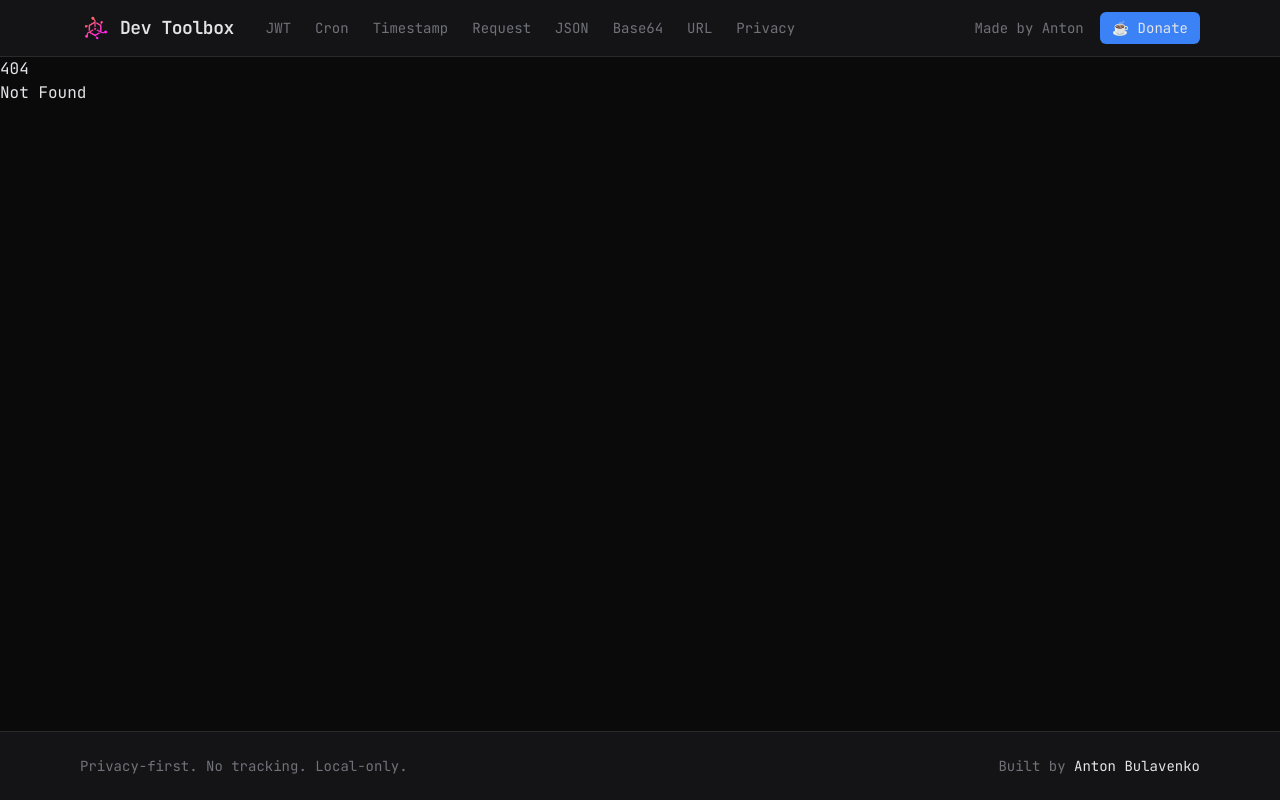
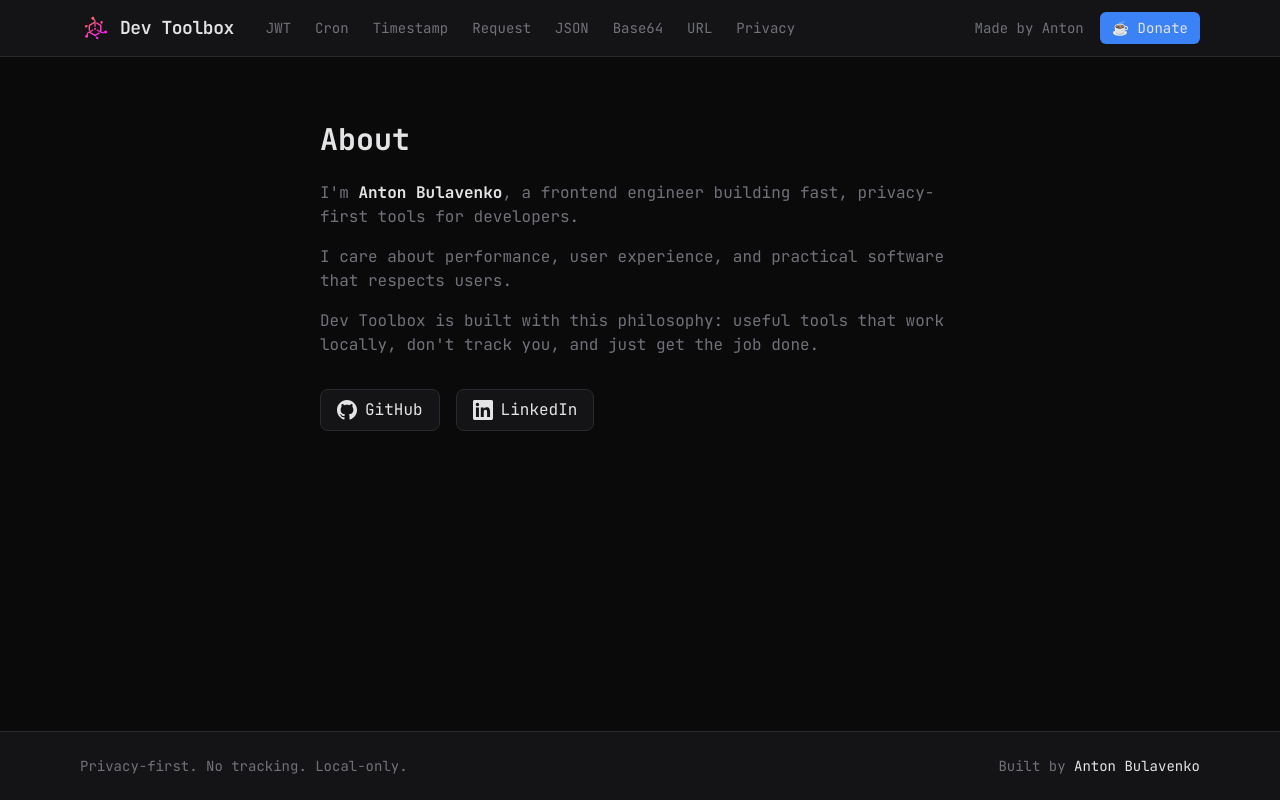
Before and after one commit to tonybearrr/dataflowkit-devtools, a SvelteKit app: page /about in a window 1280 px wide. Before the commit this address had no page. Built offline with nearby package versions, Linux system fonts and the light colour scheme.

Commit message:
add about page

```diff
--- /dev/null
+++ b/src/routes/about/+page.svelte
@@ -0,0 +1,52 @@
+<svelte:head>
+	<title>About - Dev Toolbox</title>
+	<meta name="description" content="About Anton Bulavenko, the maker of Dev Toolbox." />
+</svelte:head>
+
+<div class="max-w-2xl mx-auto px-4 py-16">
+	<h1 class="text-3xl font-bold mb-6">About</h1>
+
+	<div class="space-y-4 text-[var(--color-text-muted)]">
+		<p>
+			I'm <strong class="text-[var(--color-text)]">Anton Bulavenko</strong>, a frontend engineer
+			building fast, privacy-first tools for developers.
+		</p>
+
+		<p>I care about performance, user experience, and practical software that respects users.</p>
+
+		<p>
+			Dev Toolbox is built with this philosophy: useful tools that work locally, don't track you,
+			and just get the job done.
+		</p>
+	</div>
+
+	<div class="mt-8 flex items-center gap-4">
+		<a
+			href="https://github.com/tonybearrr"
+			target="_blank"
+			rel="noopener noreferrer"
+			class="inline-flex items-center gap-2 px-4 py-2 rounded-lg border border-[var(--color-border)] bg-[var(--color-bg-secondary)] hover:border-[var(--color-accent)] transition-colors"
+		>
+			<svg class="w-5 h-5" fill="currentColor" viewBox="0 0 24 24">
+				<path
+					d="M12 0c-6.626 0-12 5.373-12 12 0 5.302 3.438 9.8 8.207 11.387.599.111.793-.261.793-.577v-2.234c-3.338.726-4.033-1.416-4.033-1.416-.546-1.387-1.333-1.756-1.333-1.756-1.089-.745.083-.729.083-.729 1.205.084 1.839 1.237 1.839 1.237 1.07 1.834 2.807 1.304 3.492.997.107-.775.418-1.305.762-1.604-2.665-.305-5.467-1.334-5.467-5.931 0-1.311.469-2.381 1.236-3.221-.124-.303-.535-1.524.117-3.176 0 0 1.008-.322 3.301 1.23.957-.266 1.983-.399 3.003-.404 1.02.005 2.047.138 3.006.404 2.291-1.552 3.297-1.23 3.297-1.23.653 1.653.242 2.874.118 3.176.77.84 1.235 1.911 1.235 3.221 0 4.609-2.807 5.624-5.479 5.921.43.372.823 1.102.823 2.222v3.293c0 .319.192.694.801.576 4.765-1.589 8.199-6.086 8.199-11.386 0-6.627-5.373-12-12-12z"
+				/>
+			</svg>
+			<span>GitHub</span>
+		</a>
+
+		<a
+			href="https://linkedin.com/in/antonbulavenko"
+			target="_blank"
+			rel="noopener noreferrer"
+			class="inline-flex items-center gap-2 px-4 py-2 rounded-lg border border-[var(--color-border)] bg-[var(--color-bg-secondary)] hover:border-[var(--color-accent)] transition-colors"
+		>
+			<svg class="w-5 h-5" fill="currentColor" viewBox="0 0 24 24">
+				<path
+					d="M20.447 20.452h-3.554v-5.569c0-1.328-.027-3.037-1.852-3.037-1.853 0-2.136 1.445-2.136 2.939v5.667H9.351V9h3.414v1.561h.046c.477-.9 1.637-1.85 3.37-1.85 3.601 0 4.267 2.37 4.267 5.455v6.286zM5.337 7.433c-1.144 0-2.063-.926-2.063-2.065 0-1.138.92-2.063 2.063-2.063 1.14 0 2.064.925 2.064 2.063 0 1.139-.925 2.065-2.064 2.065zm1.782 13.019H3.555V9h3.564v11.452zM22.225 0H1.771C.792 0 0 .774 0 1.729v20.542C0 23.227.792 24 1.771 24h20.451C23.2 24 24 23.227 24 22.271V1.729C24 .774 23.2 0 22.222 0h.003z"
+				/>
+			</svg>
+			<span>LinkedIn</span>
+		</a>
+	</div>
+</div>
```
